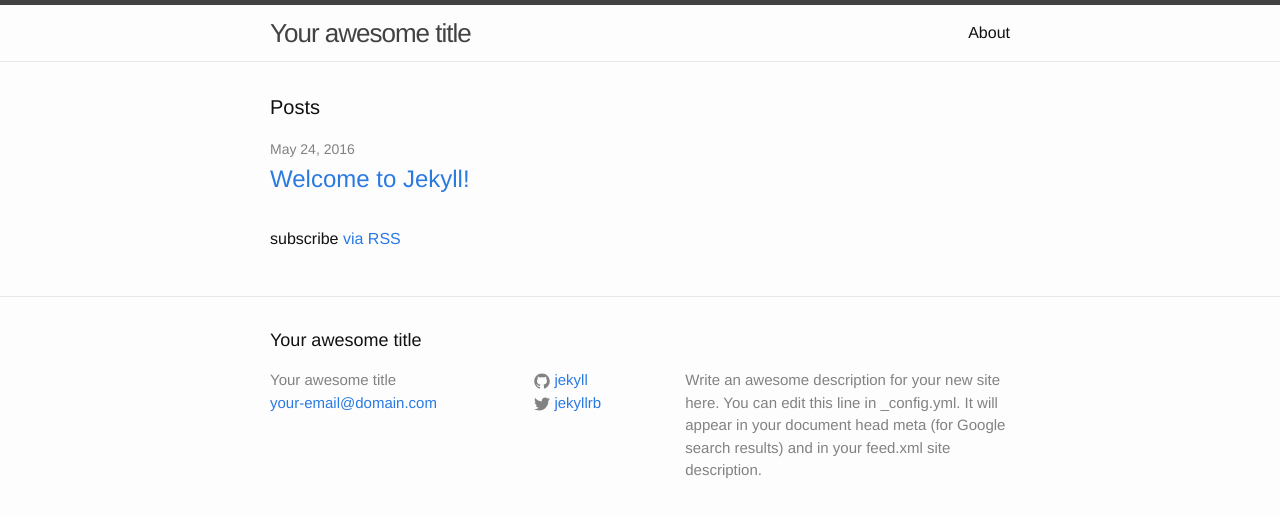
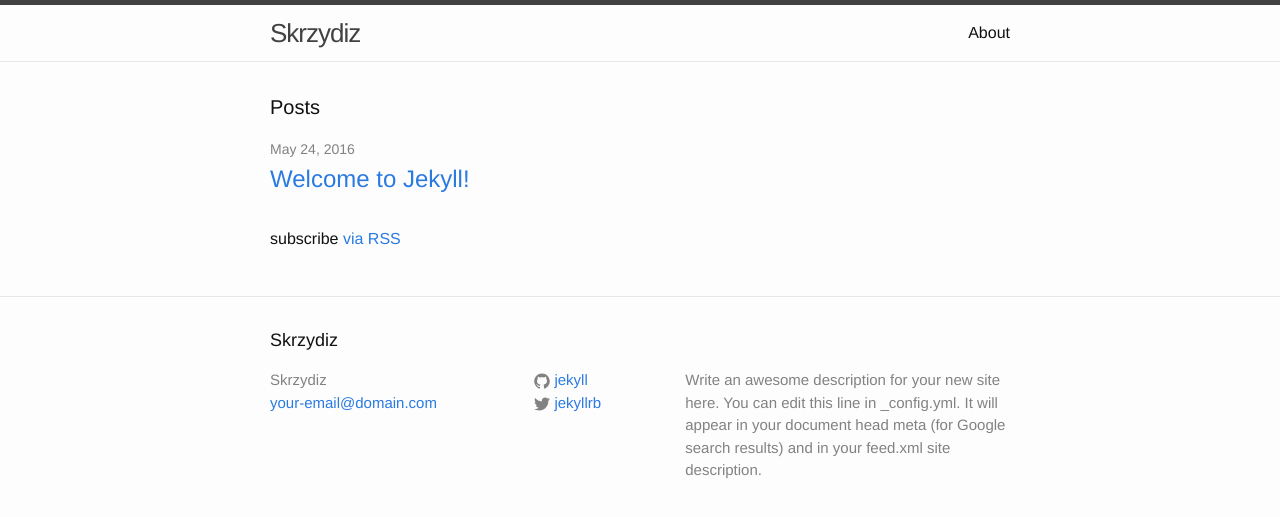
Before and after one commit to Jarethmow/Jarethmow.github.io, a Jekyll site: the page built from index.html, in a window 1280 px wide. Shown: the top 517 px of the page. Built offline with Jekyll 4.4.1, drawn with Linux system fonts in a browser that asks for light colours.

Commit message:
Update _config.yml

```diff
--- a/_config.yml
+++ b/_config.yml
@@ -6,7 +6,7 @@
 # 'jekyll serve'. If you change this file, please restart the server process.
 
 # Site settings
-title: Your awesome title
+title: Skrzydiz
 email: your-email@domain.com
 description: > # this means to ignore newlines until "baseurl:"
   Write an awesome description for your new site here. You can edit this
```
